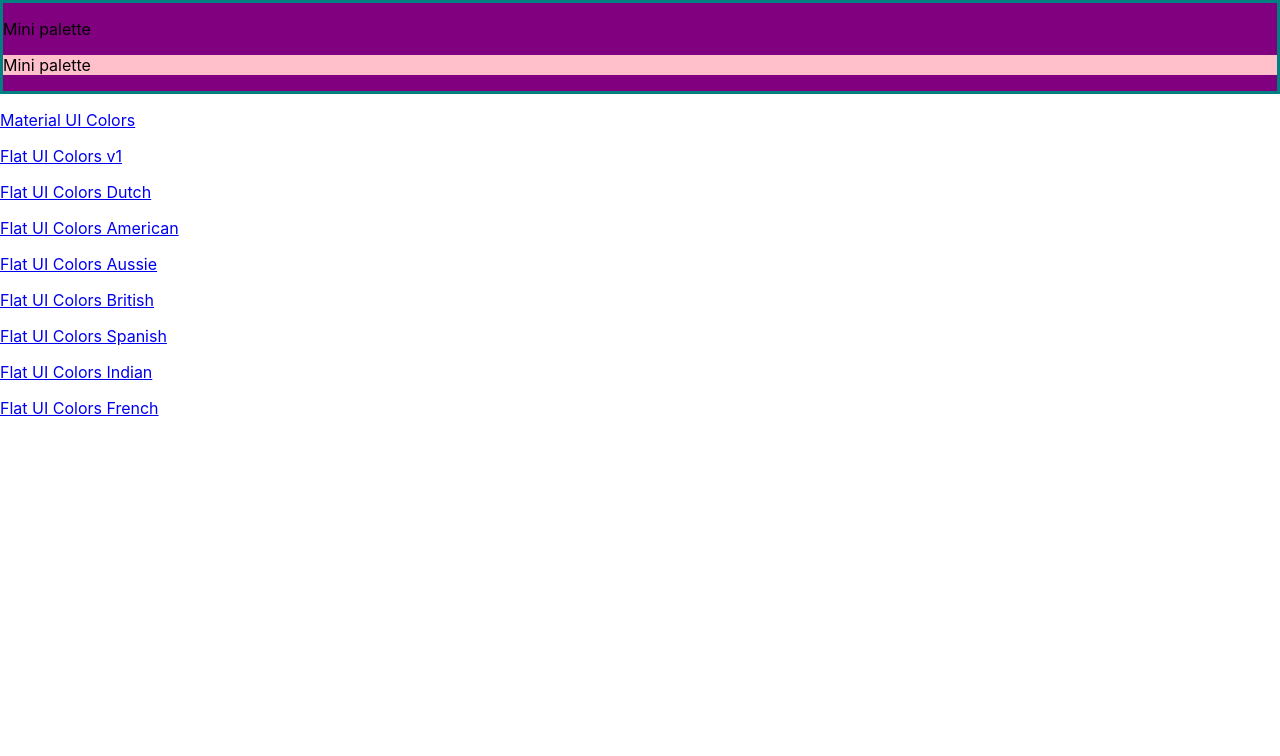
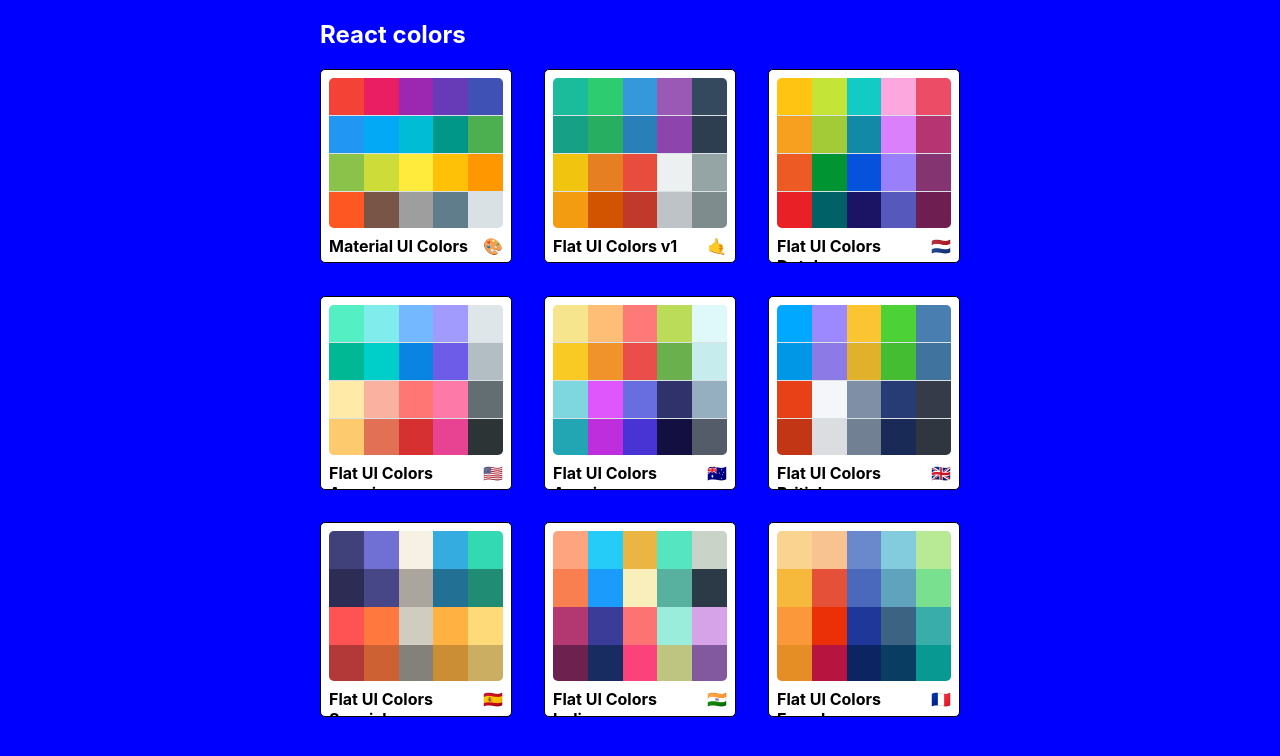
Before and after one commit to jhkette/react-colours, a React (Create React App) app: page / in a window 1280 px wide. Shown: the top 756 px of the page. Built offline with nearby package versions, Linux system fonts and the light colour scheme.

Commit message:
commit links

```diff
--- a/src/App.js
+++ b/src/App.js
@@ -17,7 +17,7 @@
   render() {
     return (
       <Switch>
-        <Route exact path='/' render={() => <PaletteList palettes={seedColors}   /> }
+        <Route exact path='/' render={(routeProps) => <PaletteList palettes={seedColors} {...routeProps}  /> }
         />
         <Route
           exact
--- a/src/Minipalette.js
+++ b/src/Minipalette.js
@@ -2,29 +2,67 @@
 import { withStyles } from '@material-ui/styles';
 
 const styles = {
-    main: {
-        backgroundColor: "purple",
-        border: "3px solid teal",
+   root:{
+     backgroundColor: "white",
+     borderRadius: "5px",
+     padding: "0.5rem",
+     position: "relative",
+     overflow: "hidden",
+     border: "1px solid black",
+     "&:hover": {
+         cursor: "pointer"
+     }
 
-    },
-    secondary:{
-        backgroundColor: "pink",
-        "& h1": {
-            color: "white"
-        }
-    }
+   },
+   colors:{
+       backgroundColor: '#dae1e4',
+       height: "150px",
+       width: "100%",
+       borderRadius: "5px",
+       overflow: "hidden"
+
+
+   },
+   title:{
+       display: "flex",
+       justifyContent: "space-between",
+       margin: "0",
+       color: "black",
+       paddingTop: "0.5rem",
+       fontSize: "1rem",
+       position: "relative"
+
+   },
+   emoji:{
+
+   },
+   miniColor:{
+       height: "25%",
+       width: '20%',
+       display: "inline-block",
+       margin: "0 auto",
+       position: "relative",
+       marginBottom: "-3.5px"
+
+
+   }
 }
 
 function MiniPalette(props){
-    const {classes} = props;
-    console.log(classes)
+    const {classes, paletteName, emoji, colors} = props;
+    const miniColors = colors.map(color =>(
+        <div className={classes.miniColor}
+        style={{backgroundColor: color.color}}
+        key={color.name}/>
+    ))
+
+
     return(
 
-        <div className={classes.main}>
-        <p>Mini palette</p>
-            <section className={classes.secondary}>
-            <p>Mini palette</p>
-            </section>
+        <div className={classes.root} onClick={props.handleClick}>
+            <div className={classes.colors}>{miniColors}</div>
+            <h5 className={classes.title}>{paletteName}<span className={classes.emoji}>{emoji}</span></h5>
+
         </div>
     )
 }
--- a/src/PaletteList.js
+++ b/src/PaletteList.js
@@ -2,17 +2,69 @@
 import { palette } from '@material-ui/system';
 import {Link} from "react-router-dom";
 import MiniPalette from './Minipalette';
+import { withStyles } from '@material-ui/styles';
+
+const styles = {
+    root:{
+        backgroundColor: "blue",
+        height: "100vh",
+        display: "flex",
+        alignItems: "flex-start",
+        justifyContent: "center"
+    },
+
+    container:{
+        width: "50%",
+        display: "flex",
+        alignItems: "flex-start",
+        flexDirection: "column",
+        flexWrap: "wrap",
+
+
+
+
+    },
+    nav:{
+      display: "flex",
+      width: "100%",
+      justifyContent: "space-between",
+      color: "white"
+    },
+    palettes:{
+        boxSizing: "border-box",
+        width: "100%",
+        display: "grid",
+        gridTemplateColumns: "repeat(3, 30%)",
+        gridGap: "5%"
+
+
+    }
+
+}
 
 class PaletteList extends Component {
+  goToPalette(id){
+    this.props.history.push(`palette/${id}`);
+  }
+
   render() {
-      const {palettes} = this.props;
+      const {palettes, classes} = this.props;
+
     return (
-      <div>
-          <MiniPalette />
+      <div className ={classes.root}>
+
+         <div className={classes.container}>
+         <nav className = {classes.nav}>
+          <h1>React colors</h1>
+          </nav>
+          <div className={classes.palettes}>
       {palettes.map(palette => (
-        <p>
-            <Link to ={`/palette/${palette.id}`}>{palette.paletteName}</Link></p>
+        <MiniPalette {...palette} handleClick={()=>this.goToPalette(palette.id)}/>
+
       ))}
+      </div>
+
+      </div>
 
       </div>
     )
@@ -20,4 +72,4 @@
 }
 
 
-export default PaletteList
+export default withStyles(styles) (PaletteList)
```
